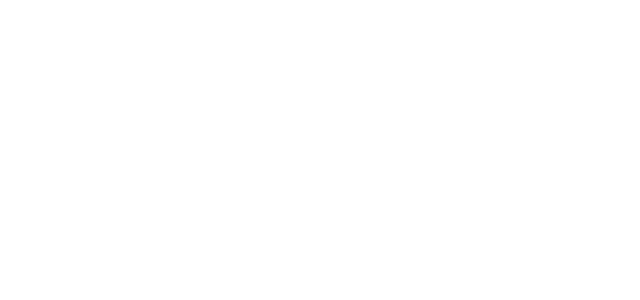
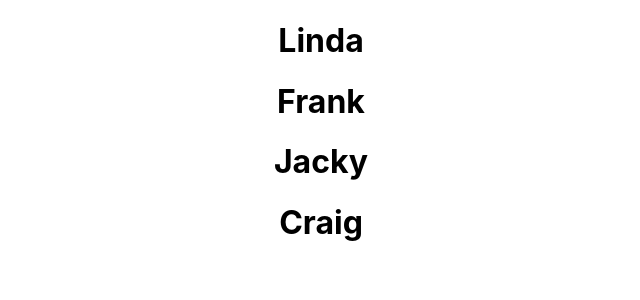
Before and after one commit to craig91/web, a React (Create React App) app in the folder monsters/: page / in a window 1280 px wide. Shown: the top 300 px of the page, without its empty margins (319-959 px from the left). Built offline with nearby package versions, Linux system fonts and the light colour scheme.

Commit message:
added key ids to map function

```diff
--- a/monsters/src/App.js
+++ b/monsters/src/App.js
@@ -1,19 +1,39 @@
 import { Component } from 'react';
-import logo from './logo.svg';
 import './App.css';
 
 class App extends Component {
   constructor() {
     super();
     this.state = {
-      name: {firstName: 'Craig', lastName: "Dejean"},
-      company: 'Microsoft'
+      monsters: [
+        {
+          name: 'Linda',
+          id: 1
+        },
+        {
+          name: 'Frank',
+          id: 2
+        },
+        {
+          name: 'Jacky',
+          id: 3
+        },
+        {
+          name: 'Craig',
+          id: 4
+        }
+      ]
+
     }
   }
   render() {
     return (
       <div className="App">
-
+        { // Map creates a returns a new array + also each child needs a key prop
+          this.state.monsters.map((monster) => {
+            return <h1 key={monster.id} >{monster.name}</h1>
+          })
+        }
       </div>
     );
   }
```
